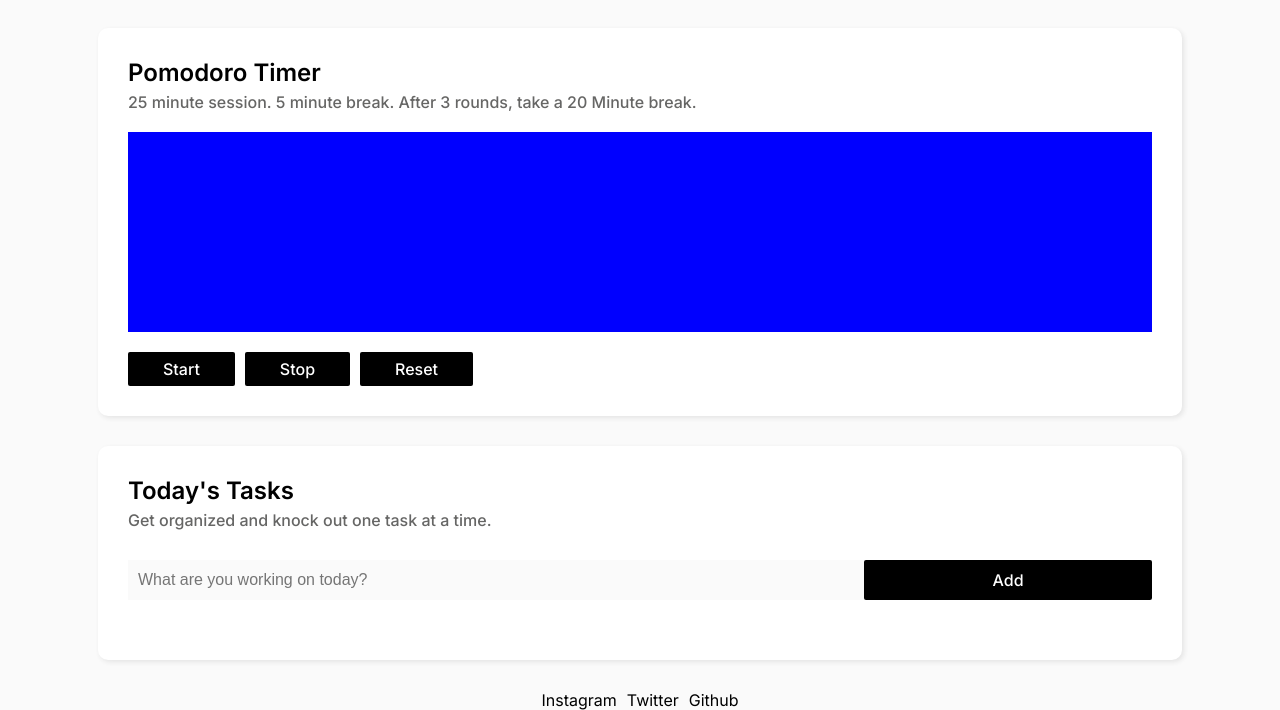
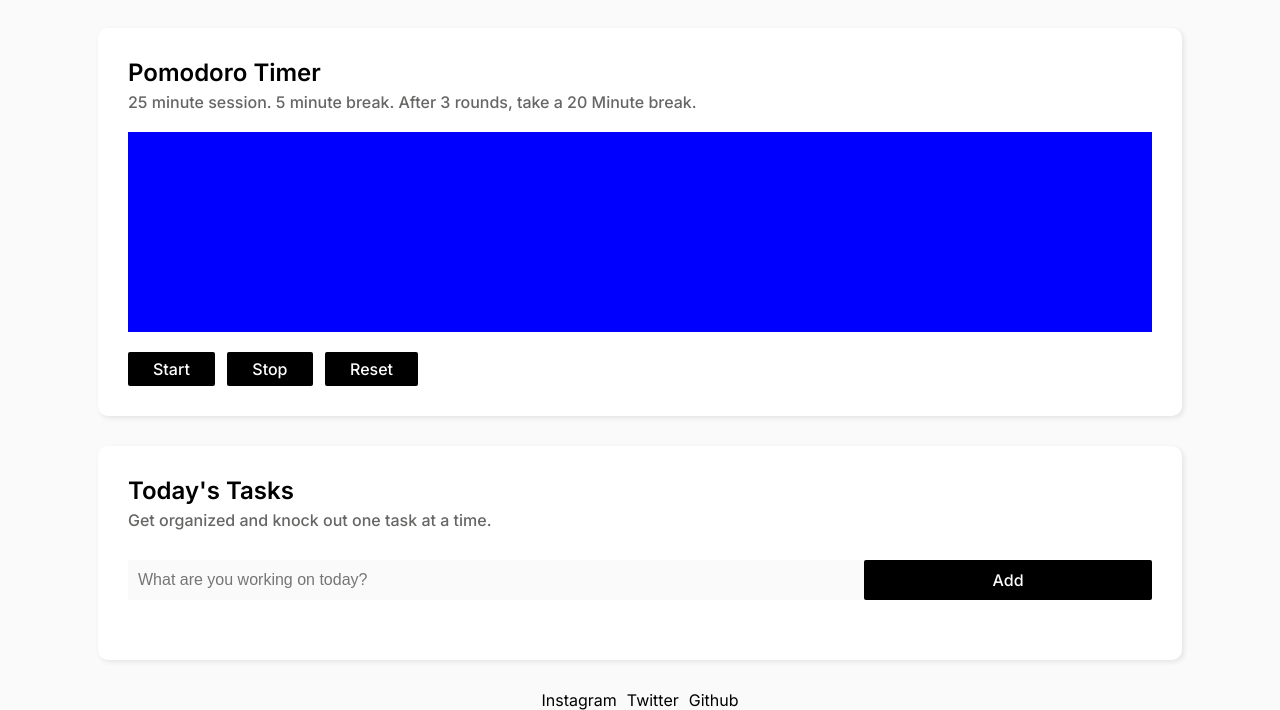
Before and after one commit to roysaucedo/Roy-s-Workspace, a plain HTML site: page index.html in a window 1280 px wide. Shown: the part 131-841 px from the top of the page. Drawn offline with Linux system fonts and the light colour scheme.

Commit message:
Style Buttons

```diff
--- a/style.css
+++ b/style.css
@@ -65,11 +65,13 @@ a {
 }
 
 .button-div {
+    width: 300px;
     display: flex;
+    justify-content: space-between;
 }
 
 button {
-    padding: 7px 35px;
+    padding: 7px 25px;
     font-weight: 500;
     font-size: 16px;
     font-family: 'Inter', sans-serif;
```
